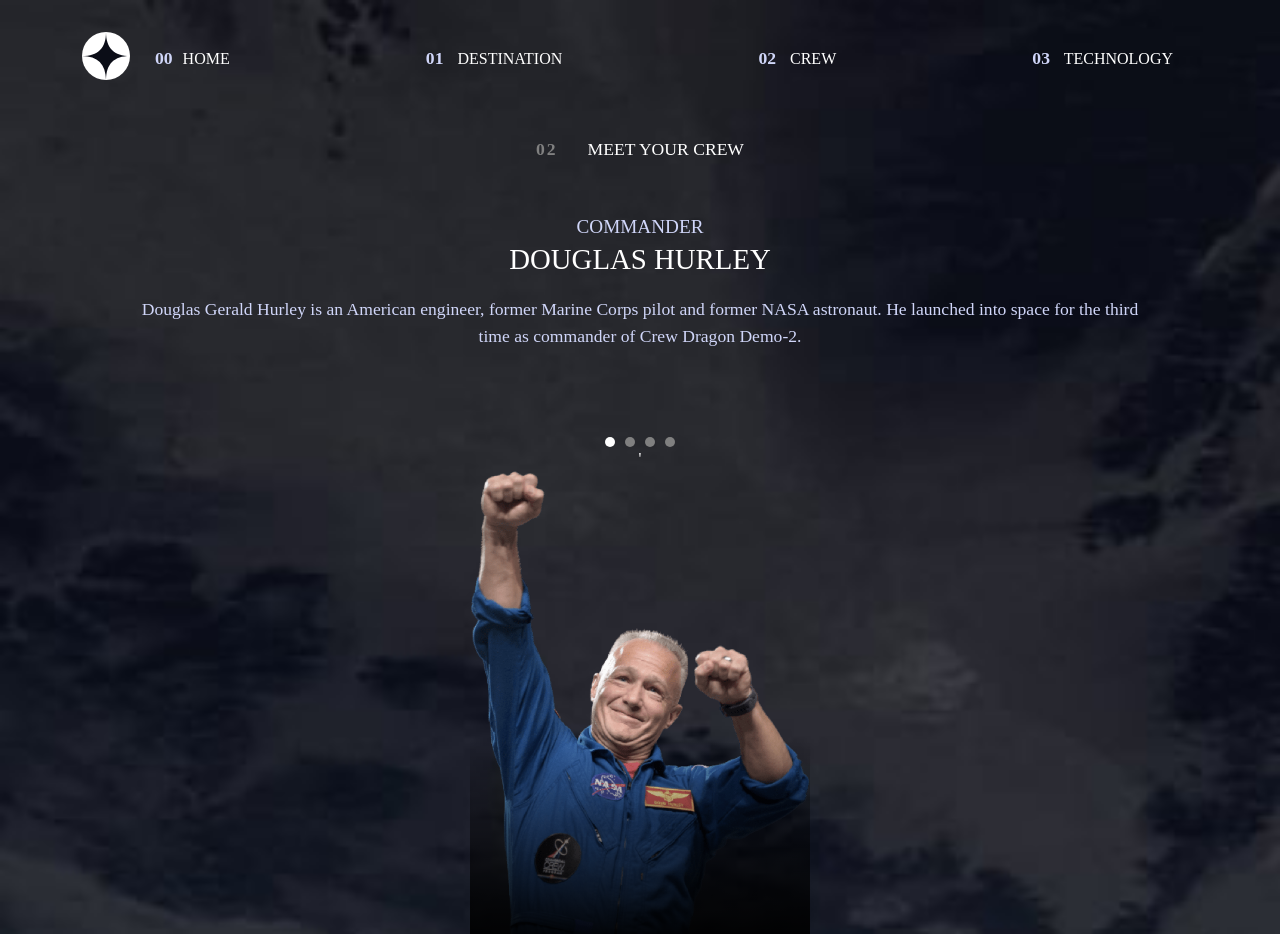
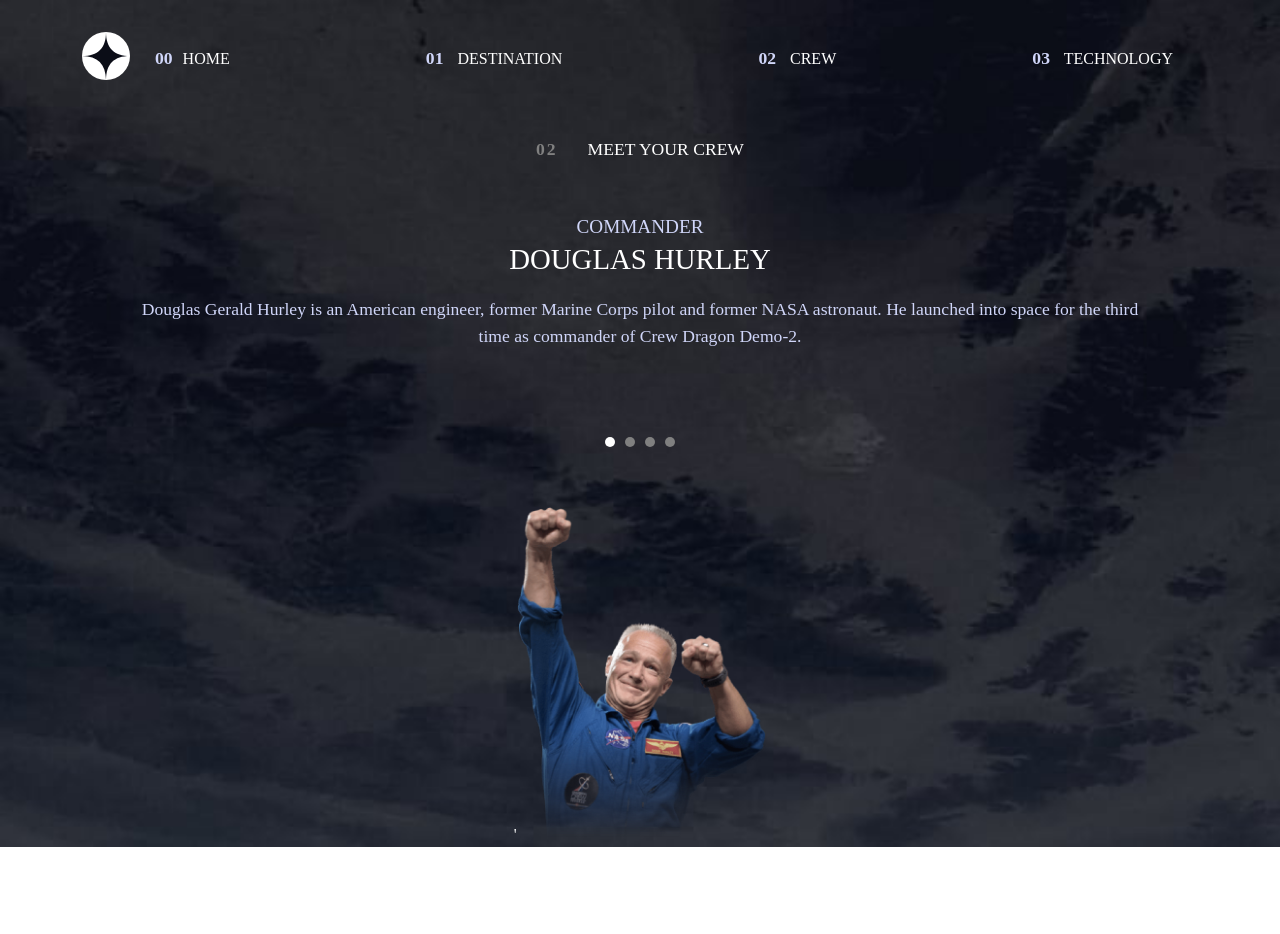
Before and after one commit to leonardoalmeida7/space_tourism-website-react, a React (Vite) app: page /space_tourism-website-react/crew in a window 1280 px wide. After the commit the page ends 847 px from the top, so only its background shows below. Built offline with nearby package versions, Linux system fonts and the light colour scheme; a web font is replaced by a local one.

Commit message:
ajustando background

```diff
--- a/src/App.css
+++ b/src/App.css
@@ -30,7 +30,7 @@ body.default-background {
     background-size: cover;
   }
 
-  body.contato-background {
+  body.crew-background {
     background: url('/space_tourism-website-react/images/crew/background-crew-tablet.jpg') no-repeat center center fixed;
     background-size: cover;
   }
--- a/src/Components/Header/Header.module.css
+++ b/src/Components/Header/Header.module.css
@@ -1,3 +1,6 @@
+.header {
+    position: absolute;
+}
 .format {
     text-decoration: none;
     color: #fff;
--- a/src/Components/Header/SidebarMenu.css
+++ b/src/Components/Header/SidebarMenu.css
@@ -1,8 +1,8 @@
 /* Reset básico */
 .hamburger {
-  position: fixed;
+  position: absolute;
   top: 20px;
-  left: 90%;
+  left: calc(100% - 40px);
   z-index: 1001;
   width: 40px;
   height: 25px;
--- a/src/Pages/Crew.module.css
+++ b/src/Pages/Crew.module.css
@@ -1,6 +1,6 @@
 .main {
     text-align: center;
-    min-height: 90vh;
+    max-height: 90vh;
     padding: 0 24px;
     margin-top: 34px;
 }
@@ -30,28 +30,27 @@
 }
 
 .imgContainer {
+    z-index: 0;
+    width: 100%;
+    max-width: 500px;
     position: relative;
-    width: 100%;
-    max-width: 340px;
-    margin: 0 auto;
-}
+    left: 50%;
+    transform: translateX(-50%);
+    height: 400px; /* <-- altura fixa */
+    display: flex;
+    align-items: end;
+    justify-content: center;
 
-
-.imgContainer::after {
-    content: "";
-    position: absolute;
-    left: 0;
-    bottom: 0;
-    width: 100%;
-    height: 40%;
-    background: linear-gradient(to top, #000000ec, transparent);
-    z-index: 1;
+    overflow: hidden; /* importante para esconder o excesso da imagem */
 }
 
 .img {
-    width: 100%;
-    display: block;
+    height: 85%;        /* <-- forçamos a imagem a preencher toda a altura do container */
+    width: auto;         /* <-- mantemos proporção */
+    object-fit: cover;   /* cobre o container sem deformar */
+    mask-image: linear-gradient(to bottom, rgb(0, 0, 0) 65%, transparent 97%);
 }
+
 
 .num {
     color: gray;
--- a/src/index.css
+++ b/src/index.css
@@ -16,6 +16,11 @@
 * {
   color: #fff;
   font-family: var(--FontPrimary);
+
+}
+
+body {
+  overflow-x: hidden;
 }
 
 ul {
```
